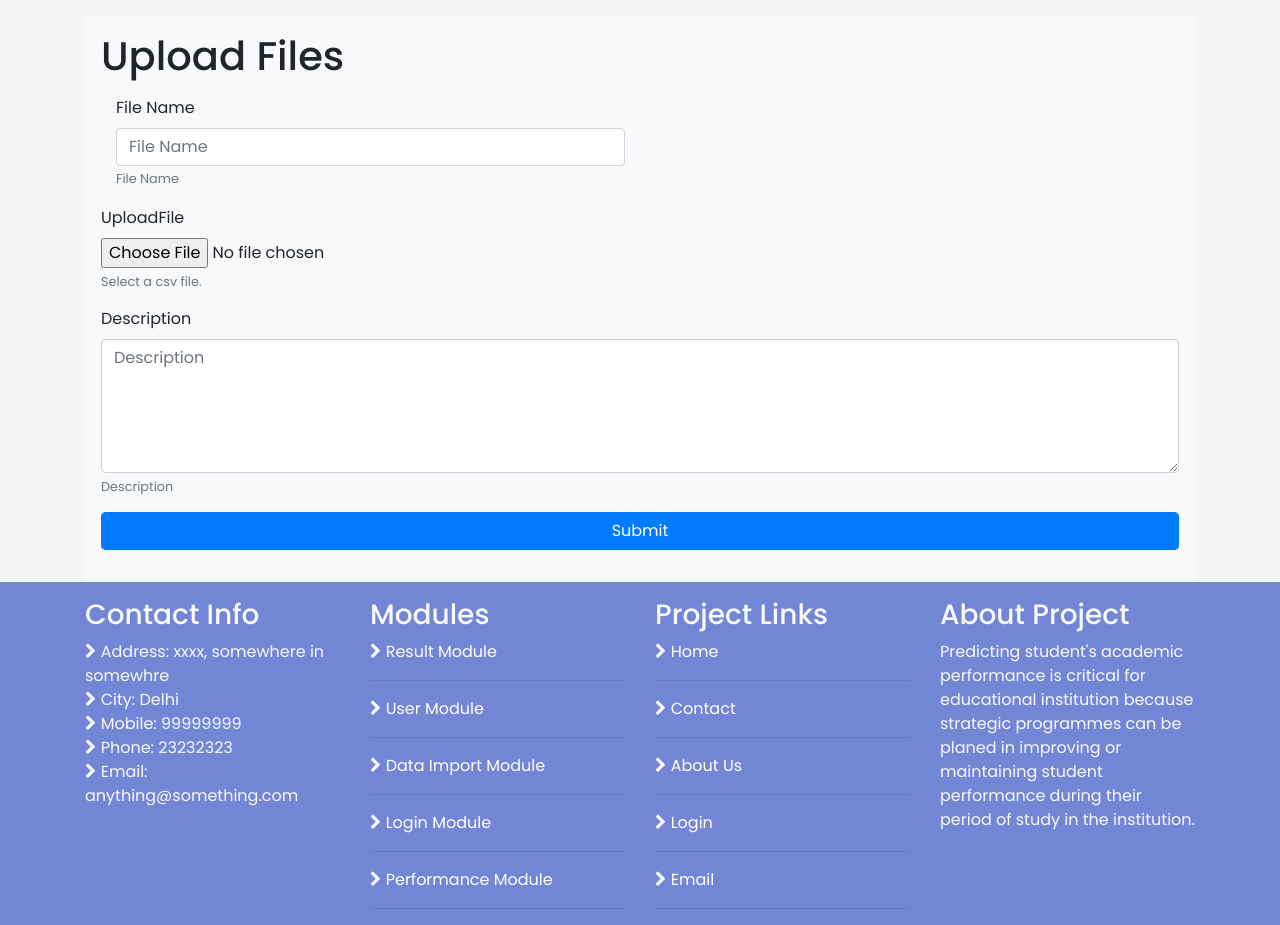
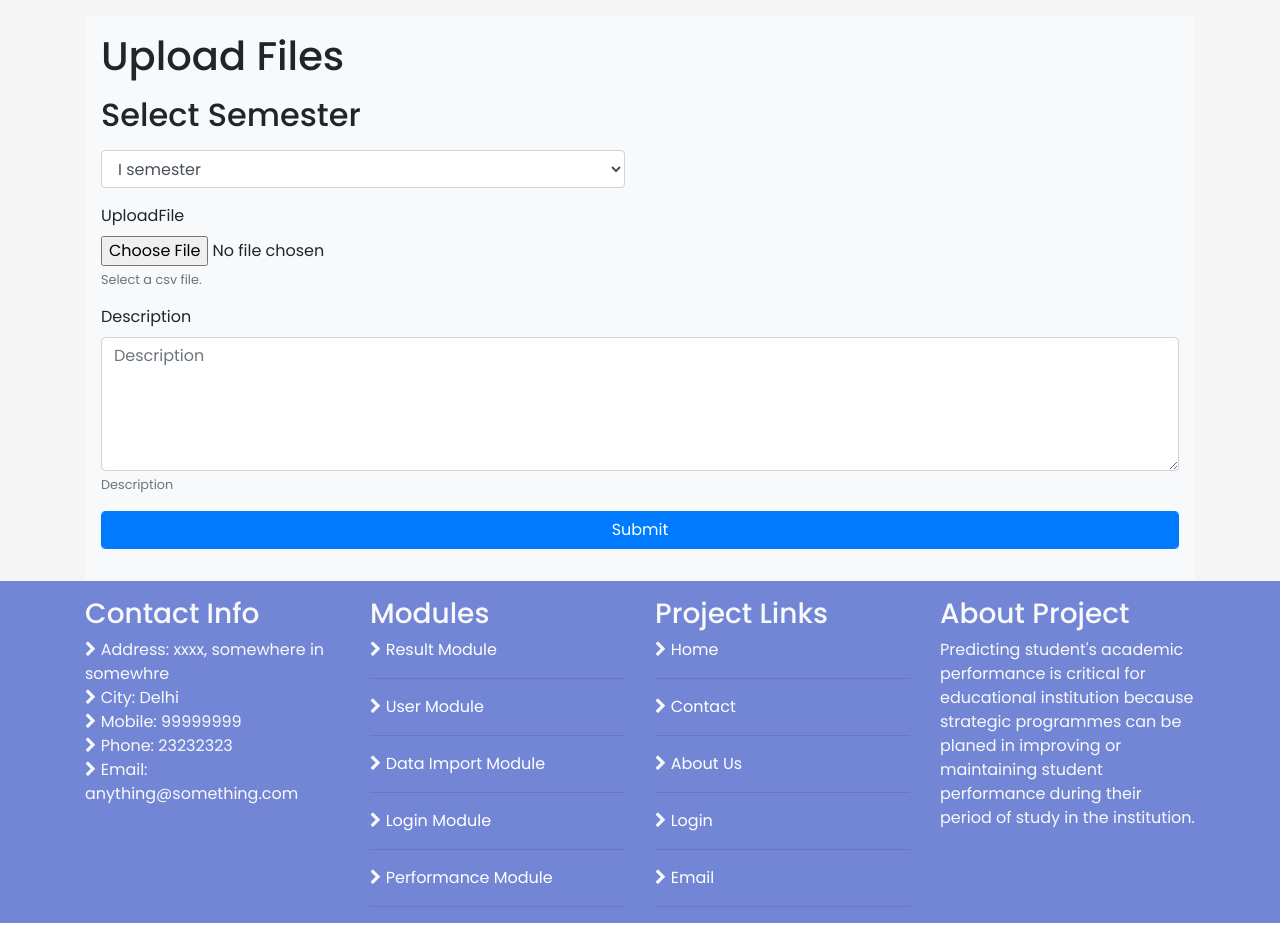
Before and after one commit to hellonishant/MinorProject, a Django app: page /upload/ in a window 1280 px wide. Shown: the part 79-1004 px from the top of the page. Run offline with Django 3.2, Linux system fonts and the light colour scheme; some libraries are stand-ins or nearby versions.

Commit message:
upload files views

```diff
--- a/blog/static/blog/style.css
+++ b/blog/static/blog/style.css
@@ -55,8 +55,8 @@ a, a:hover, a:focus {
 }
 
 /* Semester Button */
-.sem-btn{
-    font-family: 'Roboto';
+.semester-btn{
+    font-family: 'Roboto' ;
     padding: 10px;
     display: block;
     background-color: #7386d5;
@@ -66,7 +66,7 @@ a, a:hover, a:focus {
     border: 0px solid;
     border-radius: 4px;
 }
-.sem-btn:hover{
+.semester-btn:hover{
     color: white;
     background-color: #8f58ea;
 }
--- a/blog/templates/blog/uploadFiles.html
+++ b/blog/templates/blog/uploadFiles.html
@@ -16,19 +16,24 @@
                   <div class="form-group ">
                     <h1>Upload Files</h1>
                   </div>
+                  <div class="row">
                   <div class="form-group col-md-6">
-                    <label for="fileName">File Name</label>
-                    <input
-                      type="text"
-                      name="fileName"
-                      id="fileName"
-                      class="form-control"
-                      placeholder="File Name"
-                      aria-describedby="name-of-file"
-                    />
-                    <small id="name-of-file" class="text-muted"
-                      >File Name</small
-                    >
+                    <label for="semesterSelector"><h2>Select Semester</h2></label>
+              <select
+                class="form-control"
+                name="semesterSelector"
+                id="semesterSelector"
+              >
+                <option value="">I semester</option>
+                <option value="">II semester</option>
+                <option value="">III semester</option>
+                <option value="">IV semester</option>
+                <option value="">V semester</option>
+                <option value="">VI semester</option>
+                <option value="">VII semester</option>
+                <option value="">VIII semester</option>
+              </select>
+                  </div>
                   </div>
                   <div class="form-group">
                     <label for="fileUpload">UploadFile</label>
--- a/blog/urls.py
+++ b/blog/urls.py
@@ -7,5 +7,6 @@ urlpatterns = [
     path('contact/', views.contact, name='blog-contact'),
     path('dashboard/', views.dashboard, name='blog-dashboard'),
     path('results/', views.results, name='department-results'),
-    path('upload/', views.uploadFiles, name='uploadFiles')
+    path('upload/', views.uploadFiles, name='uploadFiles'),
+    path('files/', views.files, name='files')
 ]
--- a/blog/views.py
+++ b/blog/views.py
@@ -33,3 +33,7 @@ def results(request):
 
 def uploadFiles(request):
     return render(request, 'blog/uploadFiles.html')
+
+
+def files(request):
+    return render(request , 'blog/files.html')
```
Also changed, not shown: blog/templates/blog/files.html (added, +54 -0 lines), blog/templates/blog/results.html (+22 -16 lines).
